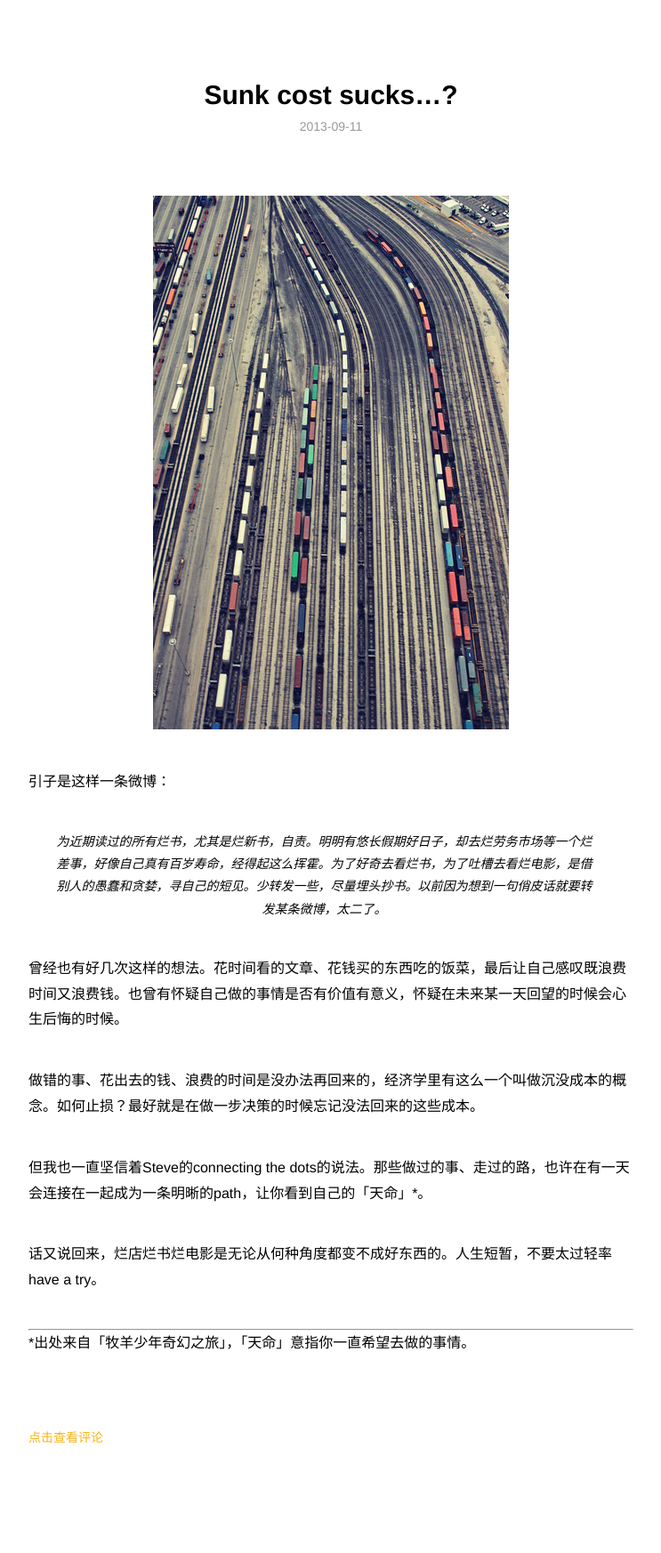
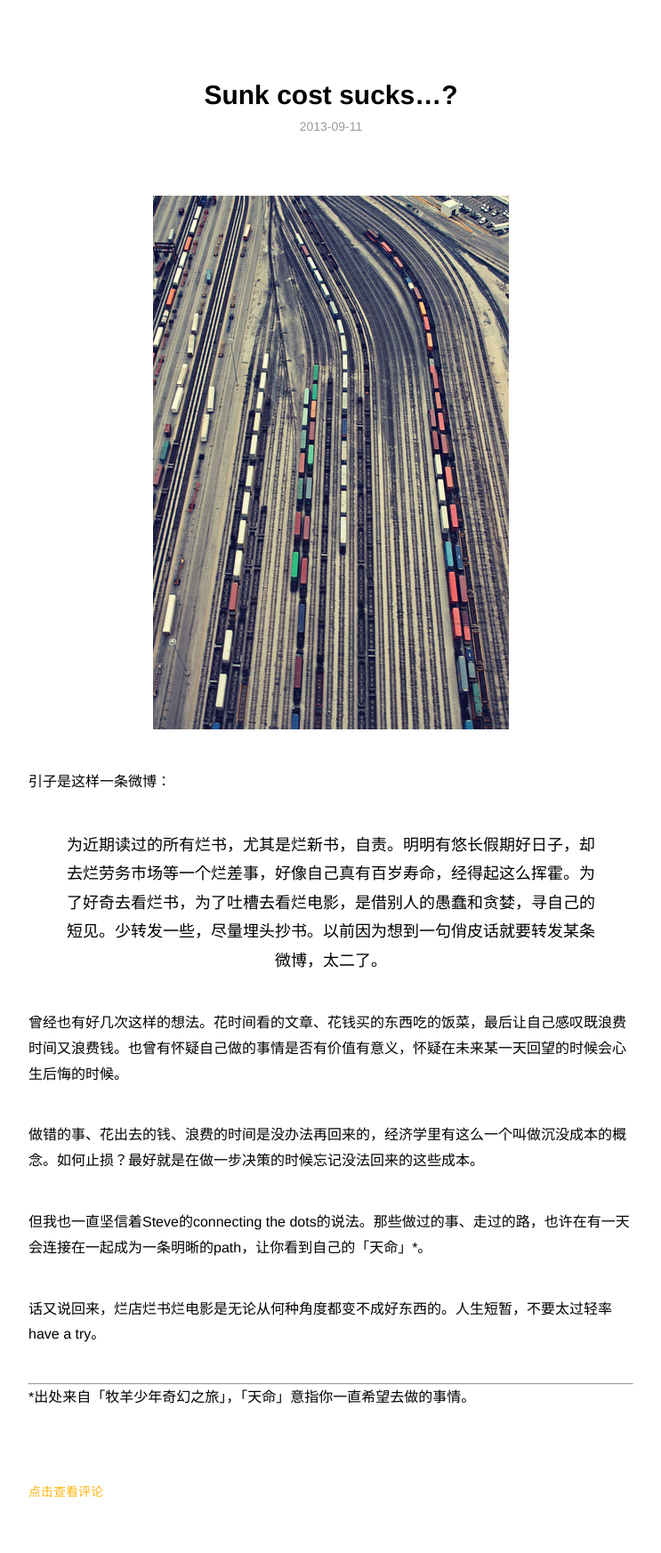
Before and after one commit to lynettelu/lynettelu.github.io, a Jekyll site: the page built from _posts/blog/2013-09-11-sunk-cost-suck.md, in a window 1280 px wide. Shown: the whole page at 89% size, without its empty margins (268-1011 px from the left). Built offline with Jekyll 4.4.1, drawn with Linux system fonts in a browser that asks for light colours; Markdown is read by kramdown in place of the engine named in the settings; before the commit the page ends 1685 px from its top, so only the background shows below that; grey boxes are pictures that could not be loaded.

Commit message:
modify blockquote style

```diff
--- a/css/default.css
+++ b/css/default.css
@@ -117,7 +117,16 @@ img {
 .entry ul li{margin-bottom:5px;list-style:disc;line-height:1.8em;}
 .entry ol{margin-bottom:25px;margin-left:25px;}
 .entry ol li{margin-bottom:5px;list-style:decimal;line-height:1.1em;}
-.entry blockquote{margin-left:25px;font-size:14px;font-style:italic}
+.entry blockquote{
+    display: block;
+    line-height: 1.4;
+    text-align: center;
+    font-size: 18px;
+    -webkit-margin-before: 1em;
+    -webkit-margin-after: 1em;
+    -webkit-margin-start: 40px;
+    -webkit-margin-end: 40px;
+}
 .entry img{max-width:100%;display:block;margin:10px auto;}
 
 
@@ -168,7 +177,7 @@ blockquote {
     display: block;
     line-height: 1.4;
     text-align: center;
-    font-size: 22px;
+    font-size: 18px;
     -webkit-margin-before: 1em;
     -webkit-margin-after: 1em;
     -webkit-margin-start: 40px;
```
